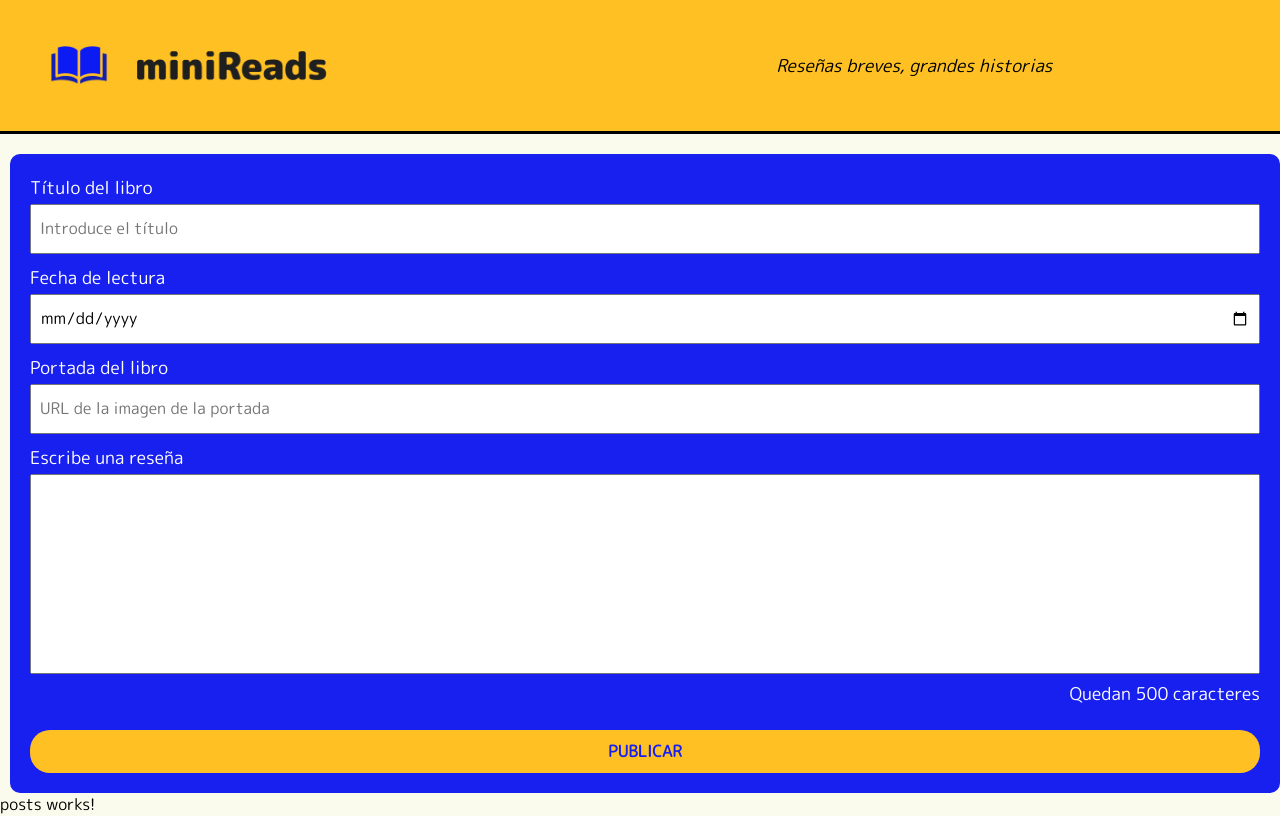
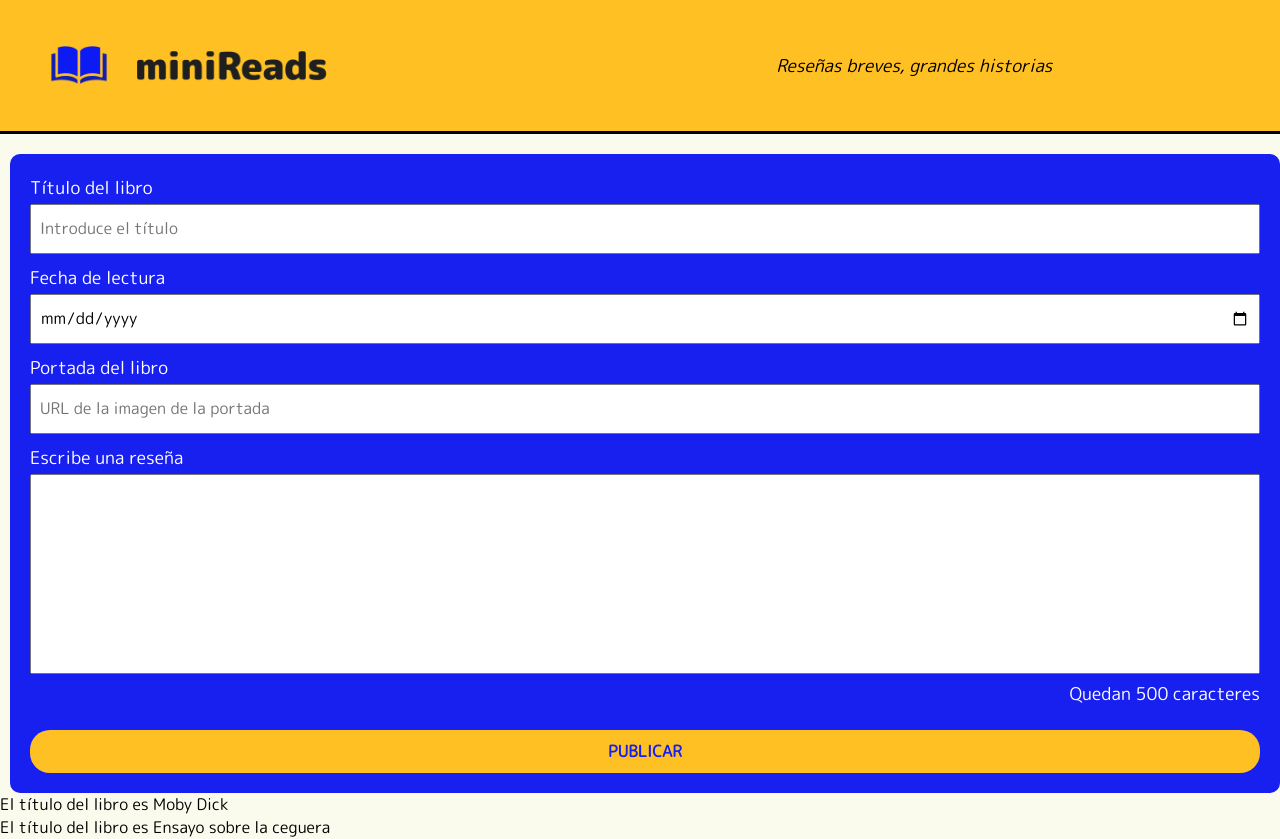
Before and after one commit to angyLearnsCode/blogAngular, an Angular app in the folder miBlog/: page / in a window 1280 px wide. Before the commit the page ends 816 px from the top, so only its background shows below. Built offline with nearby package versions, Linux system fonts and the light colour scheme.

Commit message:
Input del Array al HTML
Relaciono el array de libros con el componente de la lista de los libros

```diff
--- a/miBlog/src/app/app.component.html
+++ b/miBlog/src/app/app.component.html
@@ -21,7 +21,13 @@
         <p class="slogan">Reseñas breves, grandes historias</p>
       </div>
     </header>
-    <app-formulario></app-formulario>
-    <app-posts></app-posts>
+    <main>
+      <section>
+        <app-formulario></app-formulario>
+      </section>
+      <section>
+        <app-posts [booklist]="arrBooks"></app-posts>
+      </section>
+    </main>
   </body>
 </html>
--- a/miBlog/src/app/components/posts/posts.component.html
+++ b/miBlog/src/app/components/posts/posts.component.html
@@ -1 +1 @@
-<p>posts works!</p>
+<section [innerHTML]="text"></section>
--- a/miBlog/src/app/components/posts/posts.component.ts
+++ b/miBlog/src/app/components/posts/posts.component.ts
@@ -1,11 +1,19 @@
-import { Component } from '@angular/core';
+import { Component, Input } from '@angular/core';
+import { IBooks } from '../../interfaces/ibooks.interface';
 
 @Component({
   selector: 'app-posts',
   imports: [],
   templateUrl: './posts.component.html',
-  styleUrl: './posts.component.css'
+  styleUrl: './posts.component.css',
 })
 export class PostsComponent {
+  @Input() booklist: IBooks[] = [];
+  text: string = '';
 
+  ngOnInit() {
+    this.booklist.forEach((book) => {
+      this.text += `<p> El título del libro es ${book.title}`; // En el template literal meteríamos el HTML para crear cada uno de los divs con su libro maquetado.
+    });
+  }
 }
```
